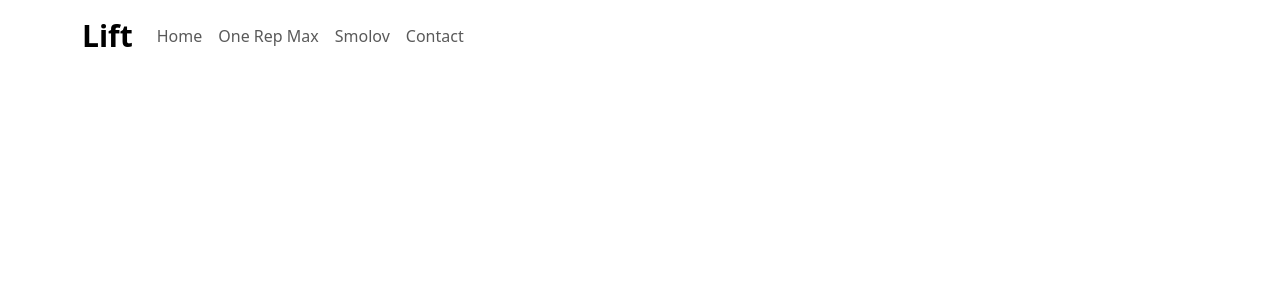
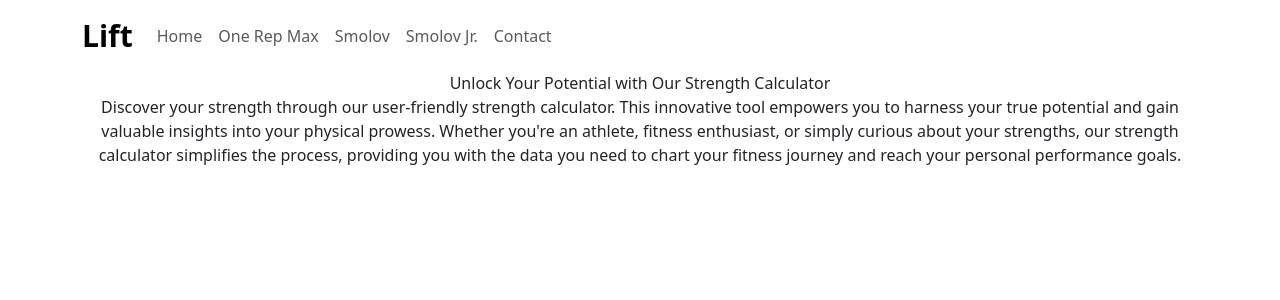
Before and after one commit to jalenlum/Lifting-Calculator, a React (Create React App) app: page / in a window 1280 px wide. Shown: the top 300 px of the page. Built offline with nearby package versions, Linux system fonts and the light colour scheme.

Commit message:
added description

```diff
--- a/src/App.js
+++ b/src/App.js
@@ -1,9 +1,11 @@
 import { Navbar } from "./components/Navbar";
+import { Description } from "./components/Description";
 
 function App() {
   return (
     <div className="App">
       <Navbar/>
+      <Description/>
     </div>
   );
 }
--- /dev/null
+++ b/src/components/Description.js
@@ -0,0 +1,21 @@
+export const Description = () =>{
+  return(
+    <>
+     <div className="container justify-content-center">
+      <div className="row">
+        <div className="col text-center">
+          <p>
+            Unlock Your Potential with Our Strength Calculator
+            <br />
+            Discover your strength through our user-friendly strength calculator. This innovative
+            tool empowers you to harness your true potential and gain valuable insights into your physical
+            prowess. Whether you're an athlete, fitness enthusiast, or simply curious about your strengths,
+            our strength calculator simplifies the process, providing you with the data you need to chart your
+            fitness journey and reach your personal performance goals.
+          </p>
+        </div>
+      </div>
+     </div>
+    </>
+  )
+}
--- a/src/components/Navbar.js
+++ b/src/components/Navbar.js
@@ -1,9 +1,9 @@
 export const Navbar = () =>{
   return(
     <>
-      <nav className="navbar fixed-top navbar-expand-md navbar-custom">
+      <nav className="navbar navbar-expand-md navbar-custom">
         <div className="container">
-          <a href="https://jalenlum.com/" className="navbar-brand" style={{fontSize:30,fontWeight:600}}>Lift</a>
+          <a href="" className="navbar-brand" style={{fontSize:30,fontWeight:600}}>Lift</a>
           <button className="navbar-toggler" data-bs-toggle="collapse"
           data-bs-target="#nav" aria-controls="nav" aria-label="Expand Navigation">
             <span className="navbar-toggler-icon"></span>
@@ -19,6 +19,9 @@ export const Navbar = () =>{
               <li className="nav-item">
                 <a href="#" className="nav-link links">Smolov</a>
               </li>
+              <li className="nav-item">
+                <a href="#" className="nav-link links">Smolov Jr.</a>
+              </li>
               {/* <li className="nav-item">
                 <a href="#" className="nav-link links">Portfolio</a>
               </li> */}
@@ -29,8 +32,6 @@ export const Navbar = () =>{
           </div>
         </div>
       </nav>
-
-
     </>
   )
 }
```
